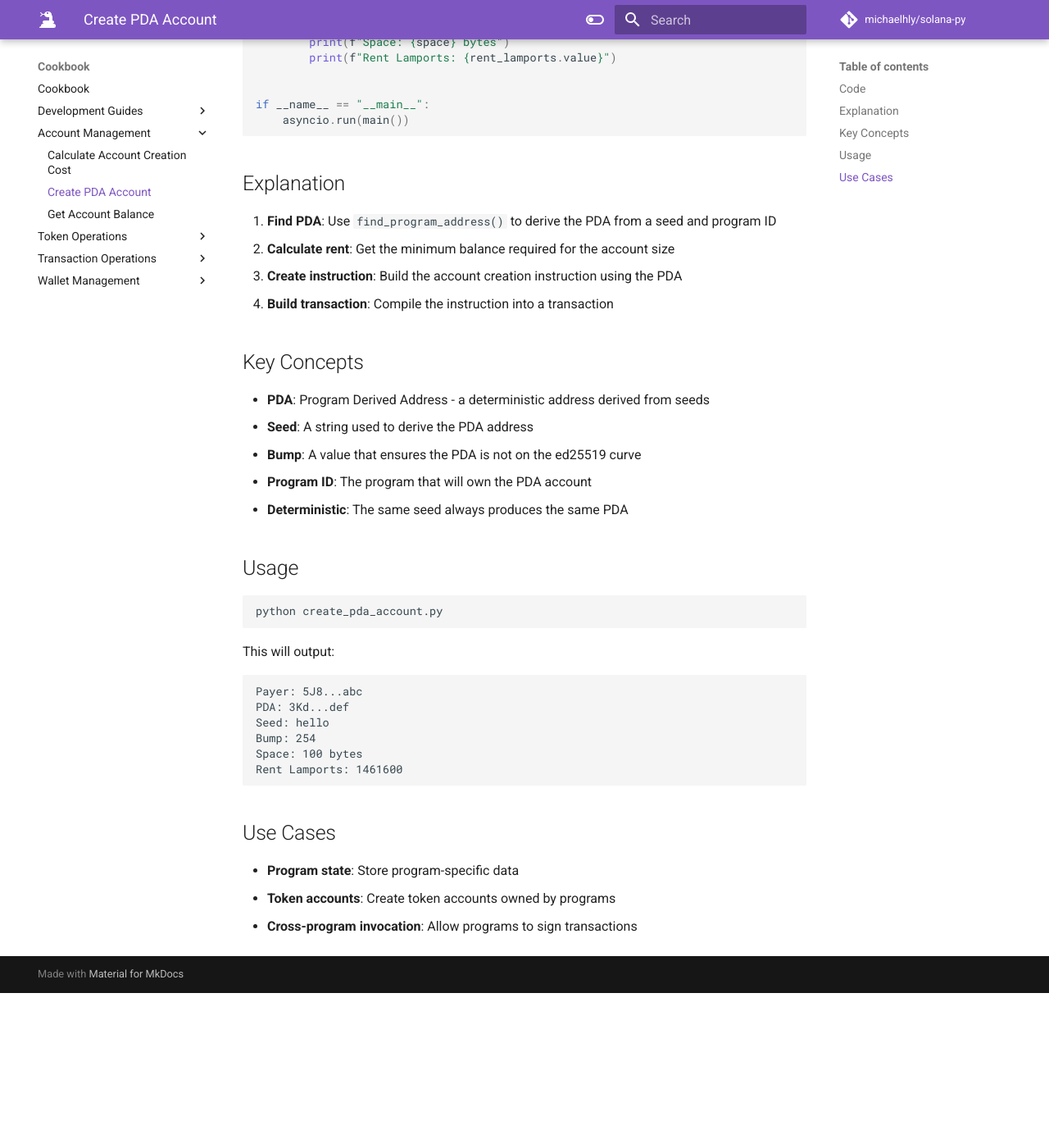
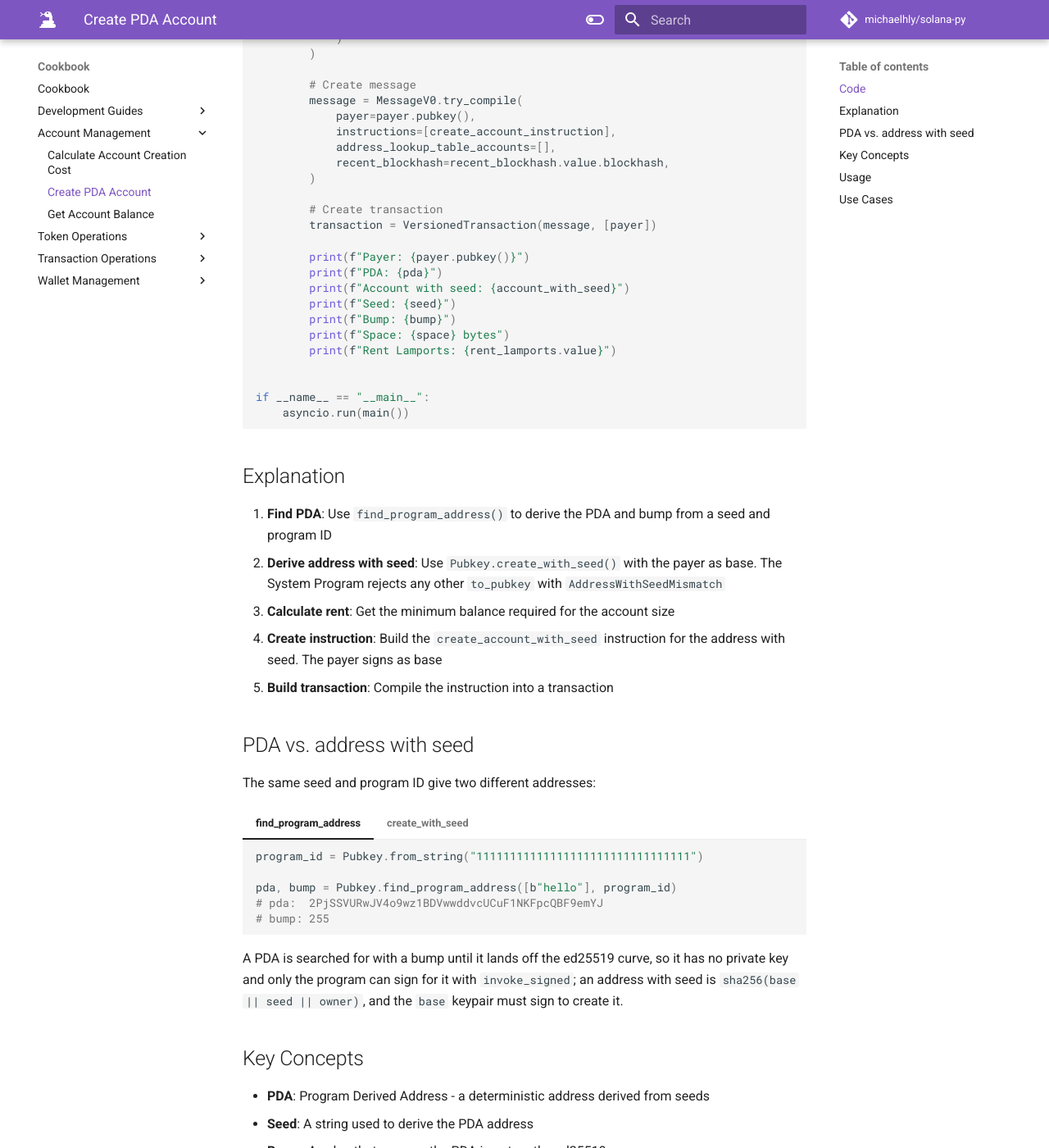
Before and after one commit to michaelhly/solana-py, an MkDocs documentation site: the page built from docs/cookbook/account-management/create-pda-account.md, in a window 1280 px wide and 1400 px high, scrolled down 1474 px. Shown: the whole window at 82% size. Built offline with MkDocs 1.6.1 and Material for MkDocs 9.7.7, drawn with Linux system fonts in a browser that asks for light colours; comment, search, counter and statistics services are not loaded; before the commit the page ends 2685 px from its top, so only the background shows below that; some of the changed text lies outside the part shown.

Commit message:
Fix the create PDA account cookbook example (#713)

````diff
--- a/docs/cookbook/account-management/create-pda-account.md
+++ b/docs/cookbook/account-management/create-pda-account.md
@@ -1,6 +1,11 @@
 # Create PDA Account
 
-This example shows how to create a Program Derived Address (PDA) account on Solana.
+This example shows how to derive a Program Derived Address (PDA) on Solana and how an account at that address gets created.
+
+!!! note "Only the owning program can create an account at a PDA"
+    A PDA has no private key, so a client transaction can't sign for it and can't create an account there through the System Program. The program the PDA belongs to creates the account itself: it makes a cross-program invocation (CPI) to the System Program's `create_account` and signs for the PDA with `invoke_signed`, using the PDA's seeds and bump. The client derives the same address and passes it in the accounts of that program's instruction.
+
+The code below derives the PDA and then uses `create_account_with_seed` to create an account at an address derived with a seed (not a PDA), which the payer can sign for.
 
 ## Code
 
@@ -26,8 +31,12 @@
     program_id = Pubkey.from_string("11111111111111111111111111111111")
 
     # Create PDA (Program Derived Address)
+    # Only program_id can create an account here, via invoke_signed
     seed = "hello"
     pda, bump = Pubkey.find_program_address([seed.encode()], program_id)
+
+    # Address derived with a seed (not a PDA) that the payer can create
+    account_with_seed = Pubkey.create_with_seed(payer.pubkey(), seed, program_id)
 
     space = 100  # Account data space
 
@@ -42,7 +51,7 @@
         create_account_instruction = create_account_with_seed(
             CreateAccountWithSeedParams(
                 from_pubkey=payer.pubkey(),
-                to_pubkey=pda,
+                to_pubkey=account_with_seed,
                 base=payer.pubkey(),
                 seed=seed,
                 lamports=rent_lamports.value,
@@ -64,6 +73,7 @@
 
         print(f"Payer: {payer.pubkey()}")
         print(f"PDA: {pda}")
+        print(f"Account with seed: {account_with_seed}")
         print(f"Seed: {seed}")
         print(f"Bump: {bump}")
         print(f"Space: {space} bytes")
@@ -76,10 +86,37 @@
 
 ## Explanation
 
-1. **Find PDA**: Use `find_program_address()` to derive the PDA from a seed and program ID
-2. **Calculate rent**: Get the minimum balance required for the account size
-3. **Create instruction**: Build the account creation instruction using the PDA
-4. **Build transaction**: Compile the instruction into a transaction
+1. **Find PDA**: Use `find_program_address()` to derive the PDA and bump from a seed and program ID
+2. **Derive address with seed**: Use `Pubkey.create_with_seed()` with the payer as base. The System Program rejects any other `to_pubkey` with `AddressWithSeedMismatch`
+3. **Calculate rent**: Get the minimum balance required for the account size
+4. **Create instruction**: Build the `create_account_with_seed` instruction for the address with seed. The payer signs as base
+5. **Build transaction**: Compile the instruction into a transaction
+
+## PDA vs. address with seed
+
+The same seed and program ID give two different addresses:
+
+=== "find_program_address"
+
+    ```python
+    program_id = Pubkey.from_string("11111111111111111111111111111111")
+
+    pda, bump = Pubkey.find_program_address([b"hello"], program_id)
+    # pda:  2PjSSVURwJV4o9wz1BDVwwddvcUCuF1NKFpcQBF9emYJ
+    # bump: 255
+    ```
+
+=== "create_with_seed"
+
+    ```python
+    program_id = Pubkey.from_string("11111111111111111111111111111111")
+    base = Pubkey.from_string("9WzDXwBbmkg8ZTbNMqUxvQRAyrZzDsGYdLVL9zYtAWWM")
+
+    address = Pubkey.create_with_seed(base, "hello", program_id)
+    # address: D1atEcWrBvdyho5xp33jnw6jdJL1va87fzxr98jFeA9M
+    ```
+
+A PDA is searched for with a bump until it lands off the ed25519 curve, so it has no private key and only the program can sign for it with `invoke_signed`; an address with seed is `sha256(base || seed || owner)`, and the `base` keypair must sign to create it.
 
 ## Key Concepts
 
@@ -98,15 +135,16 @@
 This will output:
 ```
 Payer: 5J8...abc
-PDA: 3Kd...def
+PDA: 2PjSSVURwJV4o9wz1BDVwwddvcUCuF1NKFpcQBF9emYJ
+Account with seed: 7Gh...xyz
 Seed: hello
-Bump: 254
+Bump: 255
 Space: 100 bytes
-Rent Lamports: 1461600
+Rent Lamports: 1158240
 ```
 
 ## Use Cases
 
 - **Program state**: Store program-specific data
 - **Token accounts**: Create token accounts owned by programs
-- **Cross-program invocation**: Allow programs to sign transactions
+- **Cross-program invocation**: Allow programs to sign for their PDAs with `invoke_signed`
````
